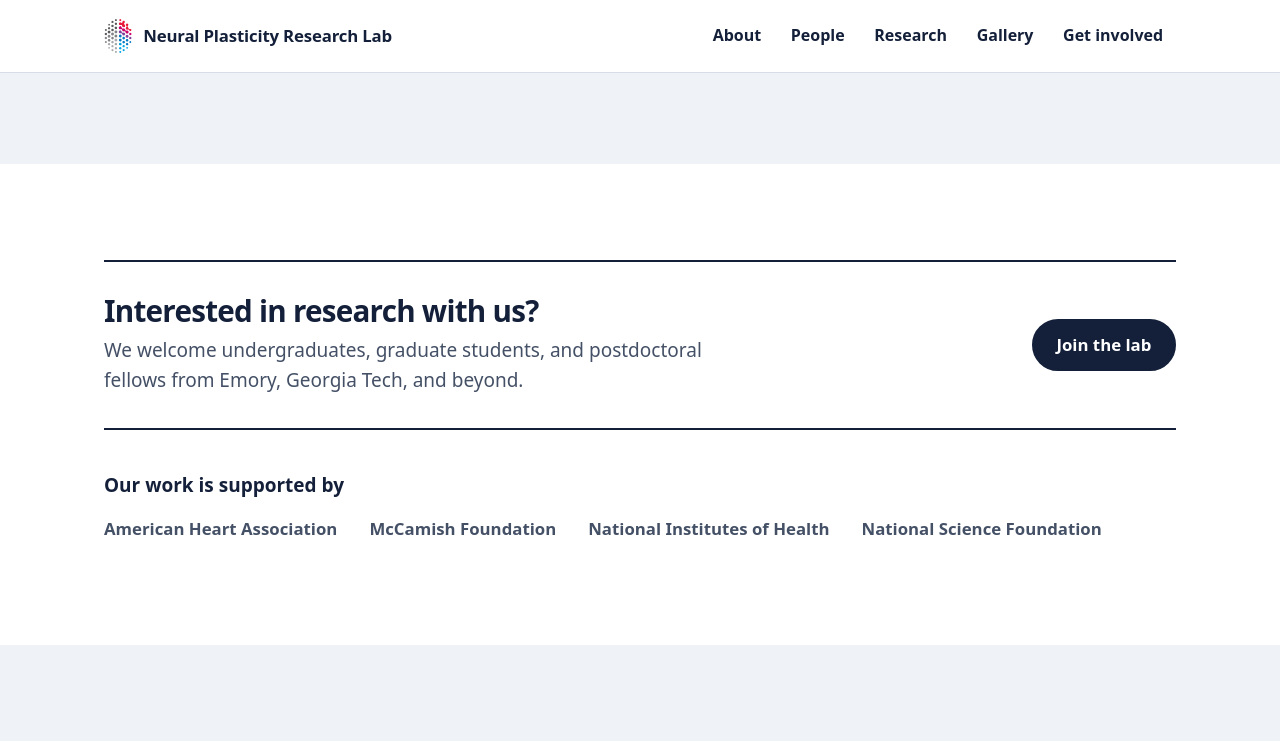
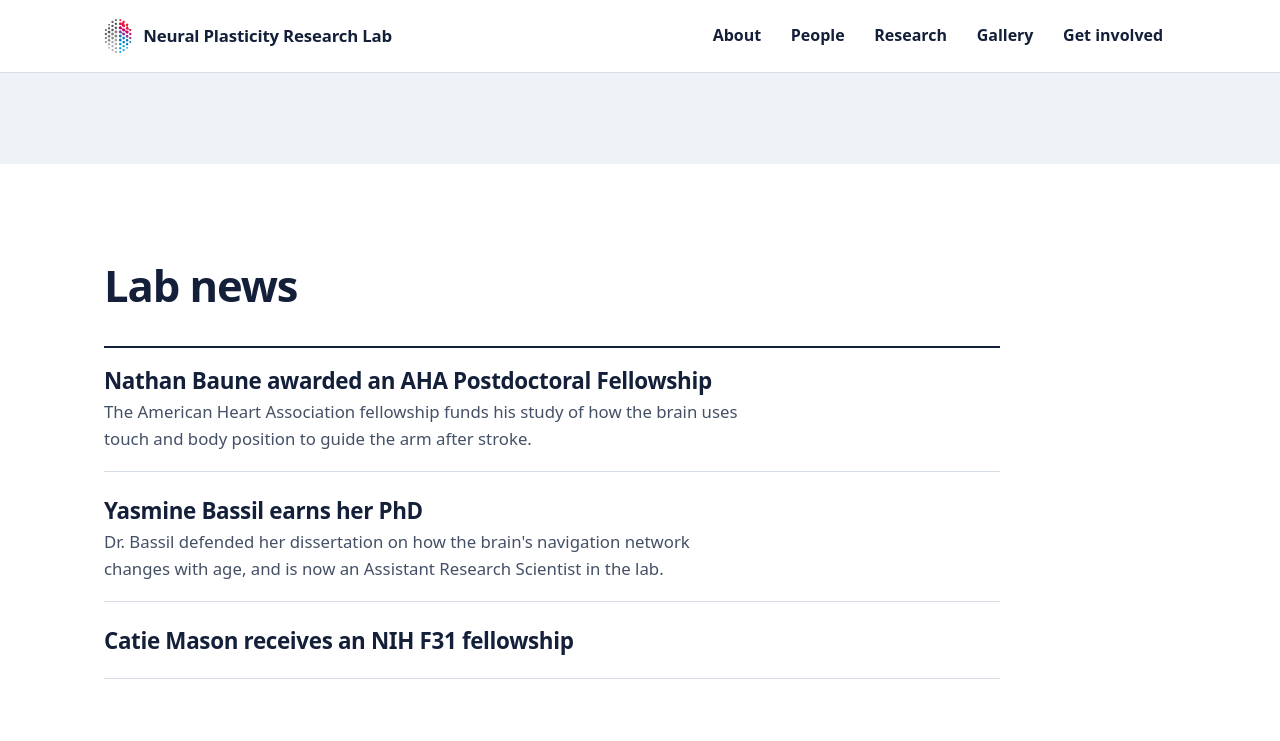
Before and after one commit to npresearchlab/npresearchlab.github.io, a Jekyll site: the page built from index.html, in a window 1280 px wide and 1400 px high, scrolled down 2931 px. Shown: the top 741 px of the window. Built offline with Jekyll 4.4.1, drawn with Linux system fonts in a browser that asks for light colours; some web fonts are replaced; grey boxes are pictures that could not be loaded.

Commit message:
Home: bring back Lab news, from _data/news.yml
Co-Authored-By: Claude Opus 5.5 <noreply@anthropic.com>
Claude-Session: https://claude.ai/code/session_01A6YfpnrJqQKYAxW4w34cR4

```diff
--- /dev/null
+++ b/_data/news.yml
@@ -0,0 +1,12 @@
+# Lab news, shown on the home page, newest first.
+# The home page shows the first 3 items. Leave date or text blank to hide them.
+# date: short and human, e.g. "Oct 2026"
+- date: ""
+  title: Nathan Baune awarded an AHA Postdoctoral Fellowship
+  text: The American Heart Association fellowship funds his study of how the brain uses touch and body position to guide the arm after stroke.
+- date: ""
+  title: Yasmine Bassil earns her PhD
+  text: Dr. Bassil defended her dissertation on how the brain's navigation network changes with age, and is now an Assistant Research Scientist in the lab.
+- date: ""
+  title: Catie Mason receives an NIH F31 fellowship
+  text: ""
--- a/assets/css/site.css
+++ b/assets/css/site.css
@@ -452,3 +452,12 @@ li { margin-bottom: 0.35em; }
 
 /* "Joint with" / "Based in" line on member cards */
 .member .aff.joint { font-style: italic; }
+
+/* Home: lab news (items in _data/news.yml) */
+.news-list { list-style: none; margin: 0; padding: 0; border-top: 2px solid var(--ink); max-width: 56rem; }
+.news-list li { display: grid; grid-template-columns: 7.5rem 1fr; gap: 1.25rem; padding: 1.15rem 0; border-bottom: 1px solid var(--line); }
+.news-list li.no-date { grid-template-columns: 1fr; }
+.news-list time { font-weight: 700; font-size: .95rem; color: var(--ink-2); padding-top: .2rem; }
+.news-list h3 { margin: 0 0 .25rem; font-size: var(--step-1); line-height: 1.25; }
+.news-list p { margin: 0; color: var(--ink-2); font-size: 1.05rem; }
+@media (max-width: 860px) { .news-list li { grid-template-columns: 1fr; gap: .2rem; } }
--- a/index.html
+++ b/index.html
@@ -90,6 +90,27 @@ title: Neural Plasticity Research Lab
 </section>
 {% endif %}
 
+{% if site.data.news and site.data.news.size > 0 %}
+<section class="section" aria-labelledby="news-heading">
+  <div class="wrap">
+    <div class="section-head">
+      <h2 id="news-heading">Lab news</h2>
+    </div>
+    <ul class="news-list">
+      {% for n in site.data.news limit: 3 %}
+      <li{% if n.date == nil or n.date == "" %} class="no-date"{% endif %}>
+        {% if n.date and n.date != "" %}<time>{{ n.date }}</time>{% endif %}
+        <div>
+          <h3>{{ n.title }}</h3>
+          {% if n.text and n.text != "" %}<p>{{ n.text }}</p>{% endif %}
+        </div>
+      </li>
+      {% endfor %}
+    </ul>
+  </div>
+</section>
+{% endif %}
+
 <section class="section" aria-labelledby="join-heading" style="padding-bottom:0">
   <div class="wrap">
     <div class="join-band">
```
Also changed, not shown: DESIGN.md (+1 -1 lines), test/home-extras-light.html (+1 -1 lines), README.md.
